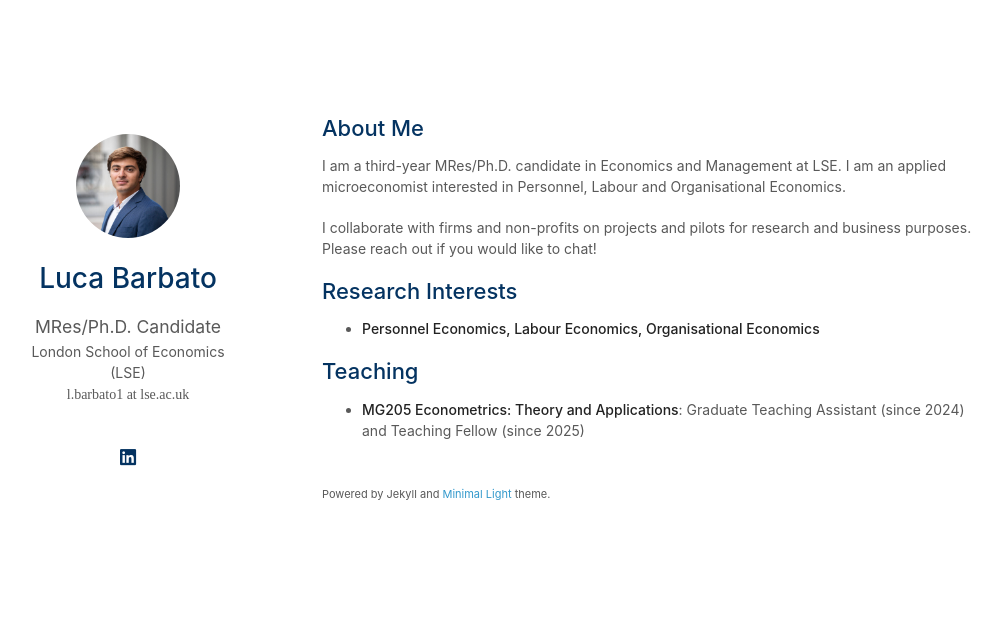
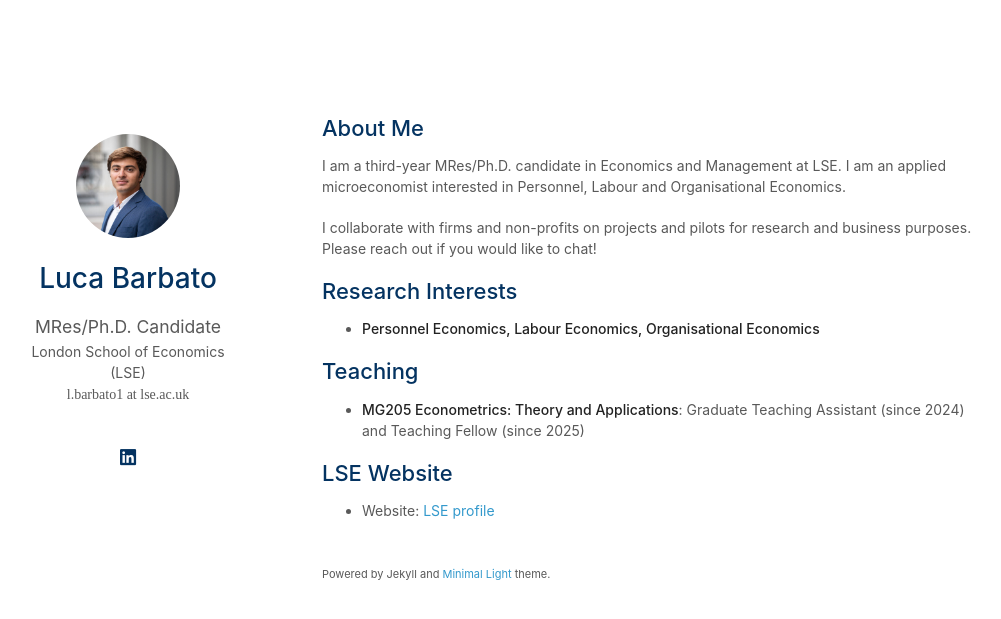
Before and after one commit to barbatoluca/barbatoluca.github.io, a Jekyll site: the page built from index.md, in a window 1280 px wide. Shown: the top 619 px of the page, without its empty margins (148-1149 px from the left). Built offline with Jekyll 4.4.1, drawn with Linux system fonts in a browser that asks for light colours; a style sheet for code colours, icons or effects is not loaded; our own code applies the rules of GitHub Pages for plain Markdown files.

Commit message:
Update index.md

```diff
--- a/index.md
+++ b/index.md
@@ -15,3 +15,6 @@ I collaborate with firms and non-profits on projects and pilots for research and
 ## Teaching
 
 - **MG205 Econometrics: Theory and Applications**: Graduate Teaching Assistant (since 2024) and Teaching Fellow (since 2025)
+
+## LSE Website
+- Website: <a href="https://www.lse.ac.uk/people/luca-barbato">LSE profile</a>
```
